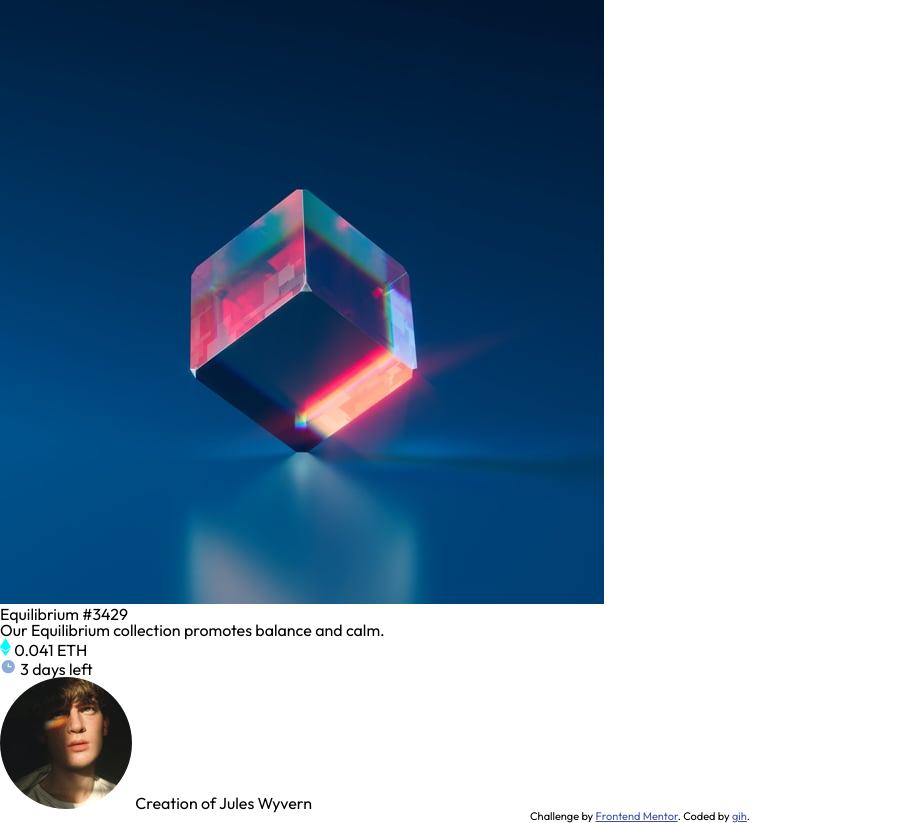
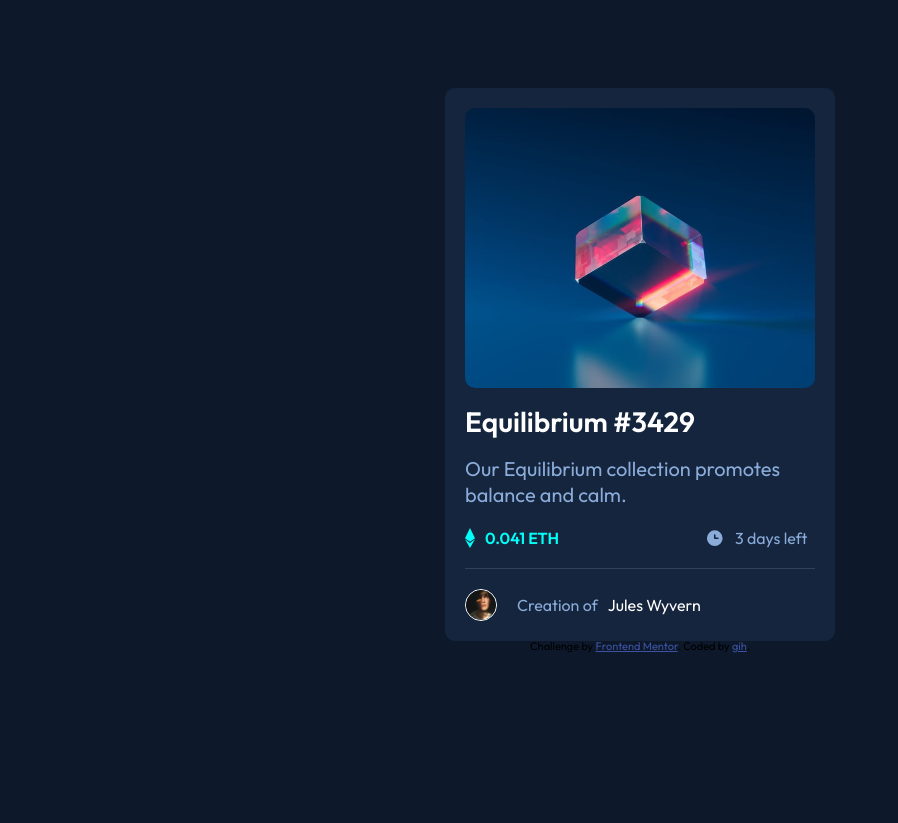
Before and after one commit to giselida/nft-preview-card, a plain HTML site: page index.html in a window 1280 px wide. Shown: the whole page, without its empty margins (0-898 px from the left). After the commit the page ends 800 px from the top, so only its background shows below. Drawn offline with Linux system fonts and the light colour scheme.

Commit message:
✨ feat: defined css design

```diff
--- a/index.html
+++ b/index.html
@@ -20,14 +20,19 @@
         <p>Our Equilibrium collection promotes balance and calm.</p>
         <div class="ethereum-values">
           <div class="ethereum">
-            <img src="images/icon-ethereum.svg" alt="icon-ethereum" /><span class="value-ethereum"> 0.041 ETH </span>
+            <img src="images/icon-ethereum.svg" alt="icon-ethereum" />
+            <span class="value-ethereum"> 0.041 ETH </span>
           </div>
-          <div class="clock"><img src="images/icon-clock.svg" alt="icon-clock" /> <span class="value-clock">3 days left</span></div>
+          <div class="clock">
+            <img src="images/icon-clock.svg" alt="icon-clock" />
+            <span class="value-clock">3 days left</span>
+          </div>
         </div>
         <div class="line"></div>
         <div class="second-card">
           <img src="images/image-avatar.png" alt="image-avatar" />
-          <span> Creation of <span class="bold"> Jules Wyvern</span> </span>
+          <span class="light"> Creation of </span>
+          <span class="bold"> Jules Wyvern</span>
         </div>
       </div>
     </main>
--- a/style.css
+++ b/style.css
@@ -1,13 +1,123 @@
 :root {
   --very-dark-blue: hsl(217, 54%, 11%);
-  --very-dark-blue: hsl(216, 50%, 16%);
-  --very-dark-blue: hsl(215, 32%, 27%);
+  --dark-blue: hsl(216, 50%, 16%);
+  --very-dark-blue-line: hsl(215, 32%, 27%);
   --white: hsl(0, 0%, 100%);
   --soft-blue: hsl(215, 51%, 70%);
   --cyan: hsl(178, 100%, 50%);
 }
 body {
   font-family: "Outfit", sans-serif;
+  display: flex;
+  flex-direction: column;
+  align-items: center;
+  justify-content: center;
+  height: 90vh;
+  padding: 10px;
+  background-color: var(--very-dark-blue);
+}
+main {
+  display: flex;
+  flex-direction: column;
+  align-items: center;
+  background-color: var(--dark-blue);
+  width: 100%;
+  max-width: 350px;
+  padding: 20px;
+  border-radius: 10px;
+}
+.card {
+  display: flex;
+  flex-direction: column;
+  width: 100%;
+  max-width: 350px;
+}
+.card > img {
+  width: 100%;
+  max-width: 350px;
+  height: 280px;
+  border-radius: 10px;
+  margin-bottom: 20px;
+}
+
+.card > h1 {
+  font-size: 28px;
+  font-weight: 600;
+  margin-bottom: 20px;
+  color: var(--white);
+  width: 100%;
+  max-width: 300px;
+}
+.card > p {
+  font-size: 20px;
+  margin-bottom: 20px;
+  color: var(--soft-blue);
+  width: 100%;
+  line-height: 1.3;
+  max-width: 350px;
+}
+.ethereum-values {
+  display: flex;
+  justify-content: space-between;
+  width: 100%;
+  max-width: 350px;
+  margin-bottom: 20px;
+}
+.ethereum {
+  display: flex;
+  align-items: center;
+  width: 100%;
+}
+.clock {
+  display: flex;
+  align-items: center;
+  width: 100%;
+  max-width: 110px;
+}
+.value-ethereum {
+  color: var(--cyan);
+  font-weight: 600;
+}
+.value-clock {
+  color: var(--soft-blue);
+}
+.ethereum > img {
+  margin-right: 10px;
+  width: 100%;
+  max-width: 10px;
+  height: 20px;
+}
+.clock > img {
+  margin-right: 10px;
+  width: 100%;
+  max-width: 20px;
+  height: 20px;
+}
+.line {
+  width: 100%;
+  max-width: 350px;
+  height: 1px;
+  background-color: var(--very-dark-blue-line);
+  margin-bottom: 20px;
+}
+.second-card {
+  display: flex;
+  align-items: center;
+}
+.second-card > .light {
+  color: var(--soft-blue);
+  margin-right: 10px;
+}
+.second-card > .bold {
+  color: var(--white);
+}
+.second-card > img {
+  width: 100%;
+  max-width: 30px;
+  height: 30px;
+  margin-right: 20px;
+  border: 1px solid var(--white);
+  border-radius: 50%;
 }
 .attribution {
   font-size: 11px;
```
